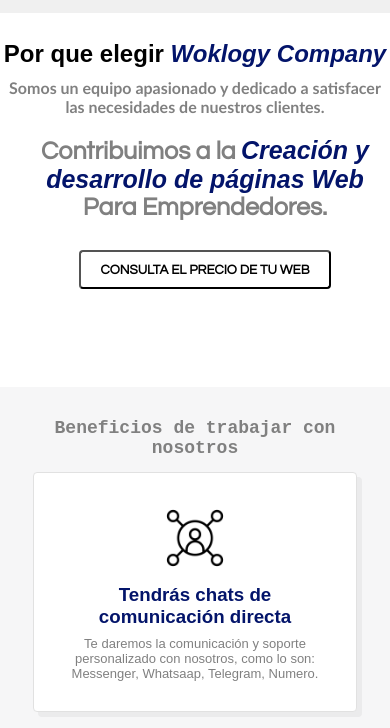
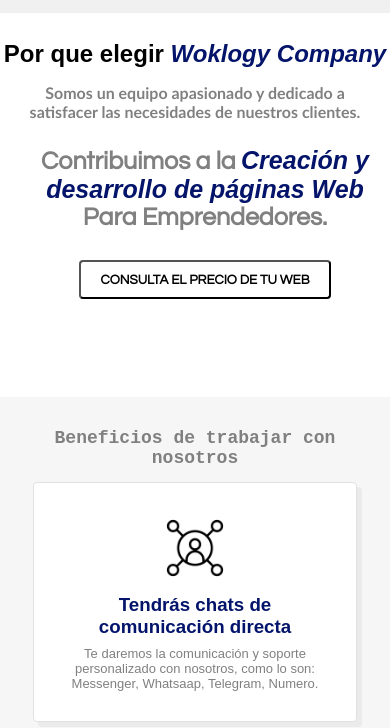
Before and after one commit to Victormartinezvergara/woklogy, a plain HTML site: page index.html in a window 390 px wide. Shown: the part 62-790 px from the top of the page. Drawn offline with Linux system fonts and the light colour scheme; files whose address does not match are found by name.

Commit message:
Update style.css

```diff
--- a/style.css
+++ b/style.css
@@ -112,6 +112,14 @@ article{
 .somos h4{
 	font-family: calibri;
 	color: gray;
+}
+
+@media screen and (max-width: 818px){
+
+    .somos h4{
+		margin: 5px 20px 5px 20px;
+	}
+
 }
 
 .fon{
```
